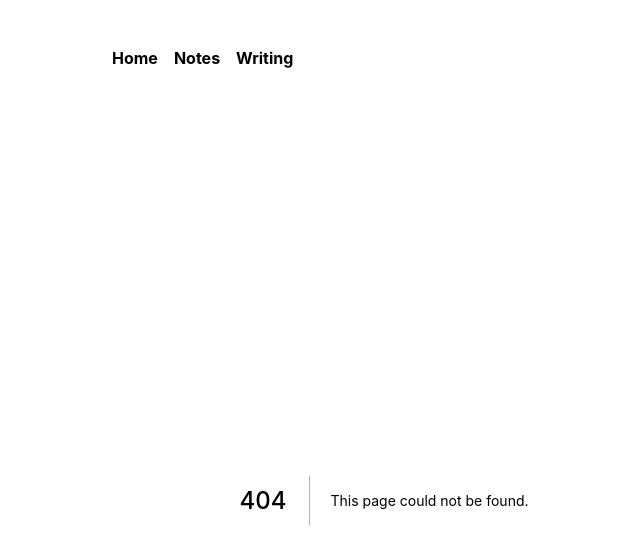
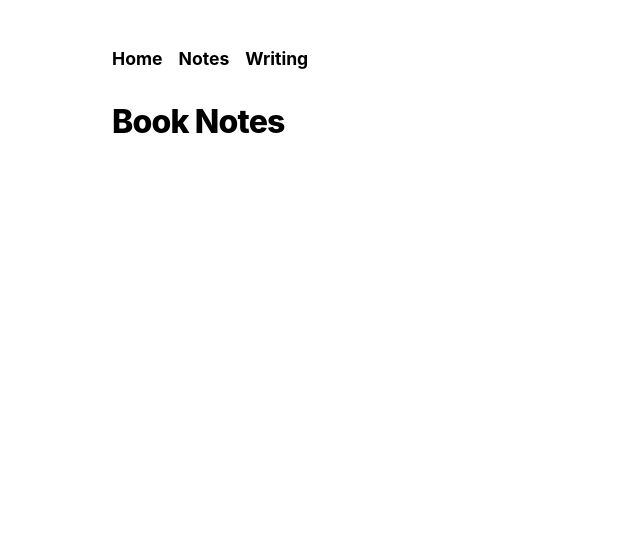
Before and after one commit to pzrsa/parsam.io, a Next.js app: page /notes in a window 1280 px wide. Before the commit this address had no page. Shown: the top 548 px of the page, without its empty margins (256-896 px from the left). Built offline with nearby package versions, Linux system fonts and the light colour scheme.

Commit message:
add necessary pages to navbar

```diff
--- a/components/Navbar.jsx
+++ b/components/Navbar.jsx
@@ -13,8 +13,8 @@ const Navbar = () => {
   return (
     <nav className={styles.navbar}>
       <NavLink href="/">Home</NavLink>
-      <NavLink href="/">Notes</NavLink>
-      <NavLink href="/">Writing</NavLink>
+      <NavLink href="/notes">Notes</NavLink>
+      <NavLink href="/writing">Writing</NavLink>
     </nav>
   );
 };
--- /dev/null
+++ b/pages/notes.js
@@ -0,0 +1,13 @@
+import utilStyles from "../styles/utils.module.css";
+
+const Notes = () => {
+  return (
+    <div>
+      <header>
+        <h1 className={utilStyles.headingXl}>Book Notes</h1>
+      </header>
+    </div>
+  );
+};
+
+export default Notes;
--- a/styles/modules/Navbar.module.css
+++ b/styles/modules/Navbar.module.css
@@ -8,5 +8,6 @@
 }
 
 .navLink {
-  font-weight: 700;
+  font-weight: 725;
+  font-size: 1.1rem;
 }
```
Also changed, not shown: pages/writing.js (added, +13 -0 lines).
